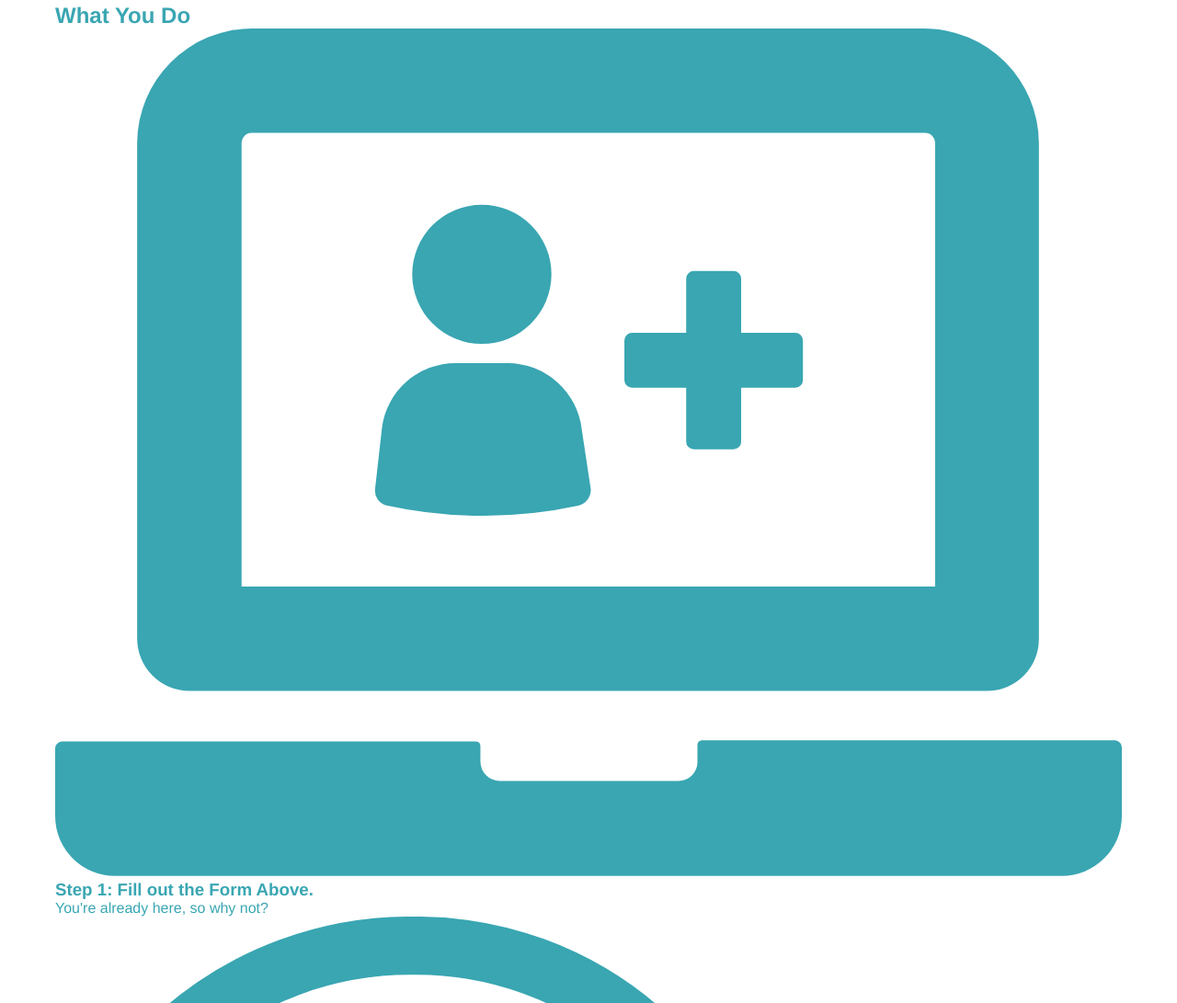
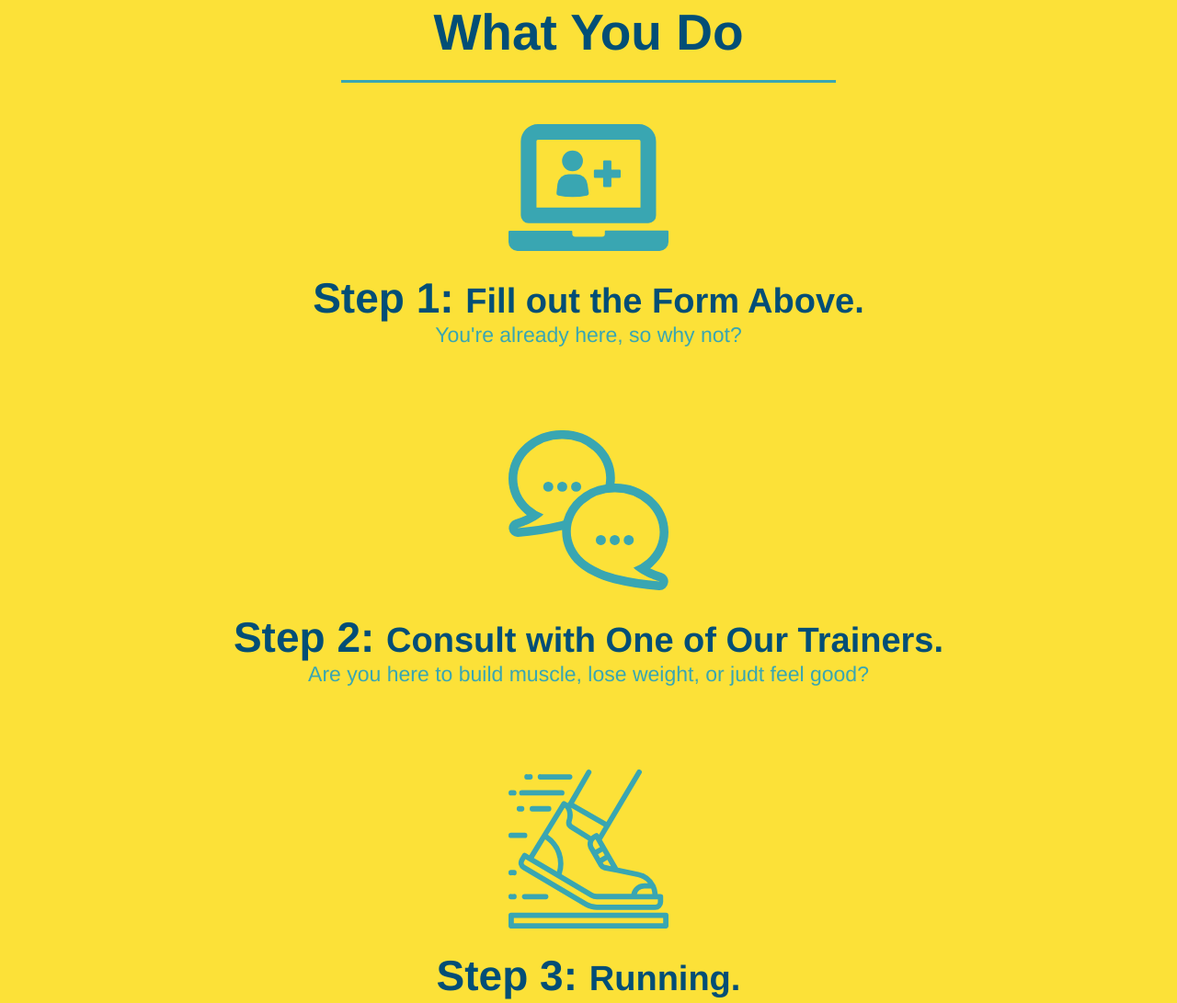
Before and after one commit to Dommy99/run_buddy, a plain HTML site: page index.html in a window 1280 px wide. Shown: the part 1117-2208 px from the top of the page at 92% size. Drawn offline with Linux system fonts and the light colour scheme.

Commit message:
style what you do section

```diff
--- a/assets/css/style.css
+++ b/assets/css/style.css
@@ -128,13 +128,12 @@ section {
   text-align: center;
 }
 
-.intro h2 {
+.section-title {
   font-size: 55px;
   color: #024e76;
   margin-bottom: 35px;
   padding: 0 100px 20px 100px;
   border-bottom: 3px solid;
-  border-color: #fce138;
   display: inline-block;
 }
 
@@ -145,3 +144,40 @@ section {
   font-size: 20px;
   margin: 0 auto;
 }
+
+.steps {
+  text-align: center;
+  background: #fce138;
+}
+
+.primary-border {
+  border-color: #fce138;
+}
+
+.secondary-border {
+  border-color: #39a6b2;
+}
+
+.steps div {
+  margin-bottom: 80px;
+}
+
+.steps img {
+  width: 15%;
+  margin: 10px 0;
+}
+
+.steps h3 {
+  color: #024e76;
+  font-size: 46px;
+  margin-top: 10px;
+}
+
+.steps p {
+  color: #39a6b2;
+  font-size: 23px;
+}
+
+.steps span {
+  font-size: 38px;
+}
--- a/index.html
+++ b/index.html
@@ -78,37 +78,37 @@
 
         <!--"what we do "section-->
         <section id="what-we-do" class="intro">
-            <h2>What We Do</h2>
+            <h2  class="section-title primary-border">What We Do</h2>
             <p>
                 butcher selfies chambray shabby chic gentrify readymade yr Echo Park XOXO Tumblr normcore Banksy direct trade Blue Bottle chillwave you probably haven't heard of them single-origin coffee Vice fanny pack fixie Odd Future Austin fingerstache pickled twee synth Wes Anderson Thundercats viral bitters flannel meggings narwhal Marfa Schlitz sustainable Intelligentsia umami deep v craft
             </p>
         </section>
 
         <!--"what you do"section-->
-        <section id="what-you-do">
-            <h2>What You Do</h2>
+        <section id="what-you-do" class="steps">
+            <h2 class="section-title secondary-border">What You Do</h2>
 
             <div>
                 <img src="./assets/images/01-04-svgs/step-1.svg" alt=""/>
-                <h3> Step 1: Fill out the Form Above.</h3>
+                <h3> Step 1:  <span>Fill out the Form Above.</span></h3>
                 <p>You're already here, so why not?</p>
             </div>
 
             <div>
                 <img src="./assets/images/01-04-svgs/step-2.svg" alt=""/>
-                <h3> Step 2: Consult with One of Our Trainers.</h3>
+                <h3> Step 2: <span>Consult with One of Our Trainers.</span></h3>
                 <p>Are you here to build muscle, lose weight, or judt feel good?</p>
             </div>
 
             <div>
                 <img src="./assets/images/01-04-svgs/step-3.svg" alt=""/>
-                <h3>Step 3: Get Running</h3>
+                <h3>Step 3: <span>Running.</span></h3>
                 <p>Hit the ground running (literally) once your trainer lays out your plan.</p>
             </div>
 
             <div>
                 <img src="./assets/images/01-04-svgs/step-4.svg" alt=""/>
-                <h3>Step 4: See Results.</h3>
+                <h3>Step 4: <span>Results.</span></h3>
                 <p>Bi-Weekly checkins with your trainer will keep you focused</p>
             </div>
         </section>
```
